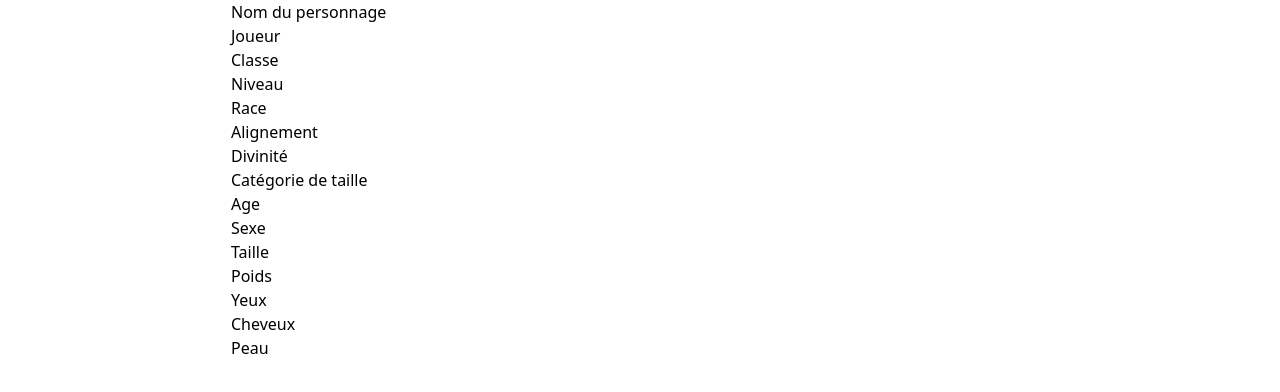
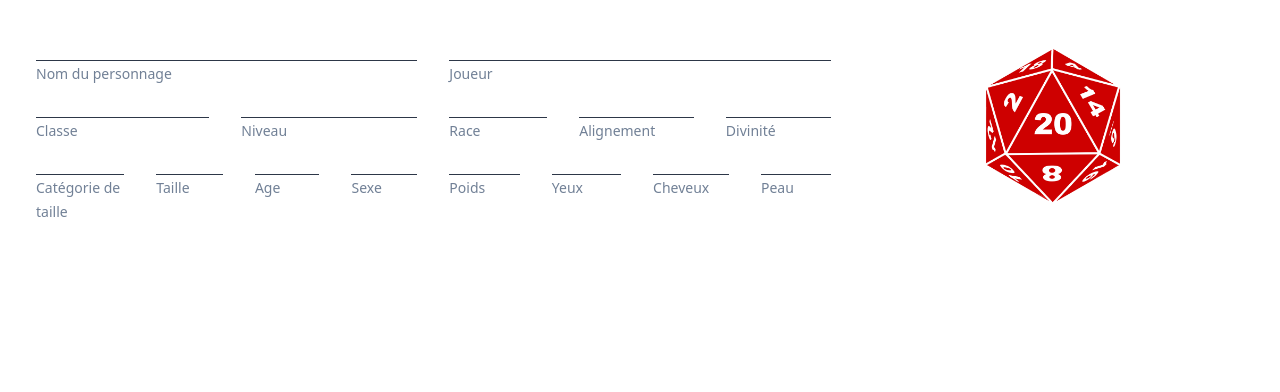
Before and after one commit to damien-carcel/ddcs, a Vue app: page / in a window 1280 px wide. Shown: the top 392 px of the page. Built offline with nearby package versions, Linux system fonts and the light colour scheme.

Commit message:
Issue 04: Style the basic character inputs

```diff
--- a/src/App.vue
+++ b/src/App.vue
@@ -1,5 +1,5 @@
 <template>
-  <div id="app">
+  <div id="app" class="container container-xl mx-auto">
     <CharacterBase />
   </div>
 </template>
--- a/src/components/CharacterBase/CharacterBase.vue
+++ b/src/components/CharacterBase/CharacterBase.vue
@@ -1,20 +1,45 @@
 <template>
-  <div class="character-base">
+  <div class="grid grid-cols-3 m-5">
+    <div class="my-2">
+      <div>
         <FlatInput label="Nom du personnage" />
-    <FlatInput label="Joueur" />
+      </div>
+      <div class="flex">
         <FlatInput label="Classe" />
         <FlatInput label="Niveau" />
+      </div>
+      <div class="flex">
+        <FlatInput label="Catégorie de taille" />
+        <FlatInput label="Taille" />
+        <FlatInput label="Age" />
+        <FlatInput label="Sexe" />
+      </div>
+    </div>
+    <div class="my-2">
+      <div class="flex">
+        <FlatInput label="Joueur" />
+      </div>
+      <div class="flex">
         <FlatInput label="Race" />
         <FlatInput label="Alignement" />
         <FlatInput label="Divinité" />
-    <FlatInput label="Catégorie de taille" />
-    <FlatInput label="Age" />
-    <FlatInput label="Sexe" />
-    <FlatInput label="Taille" />
+      </div>
+      <div class="flex">
         <FlatInput label="Poids" />
         <FlatInput label="Yeux" />
         <FlatInput label="Cheveux" />
         <FlatInput label="Peau" />
+      </div>
+    </div>
+    <div class="flex justify-center my-2">
+      <div class="self-center">
+        <img
+          alt="D&D character sheet logo"
+          class="h-40"
+          src="../../assets/images/logo.png"
+        />
+      </div>
+    </div>
   </div>
 </template>
 
--- a/src/components/CharacterBase/FlatInput.vue
+++ b/src/components/CharacterBase/FlatInput.vue
@@ -1,7 +1,12 @@
 <template>
-  <div class="flat-input">
-    <input type="text" :id="inputId" />
-    <label :for="inputId">{{ label }}</label>
+  <div class="flex-auto mx-2 px-2">
+    <input
+      class="appearance-none border-b border-gray-800 w-full py-1"
+      type="text"
+      :aria-label="label"
+      :id="inputId"
+    />
+    <label class="text-sm text-gray-600" :for="inputId">{{ label }}</label>
   </div>
 </template>
 
```
Lines whose indentation alone changed are shown as unchanged.
